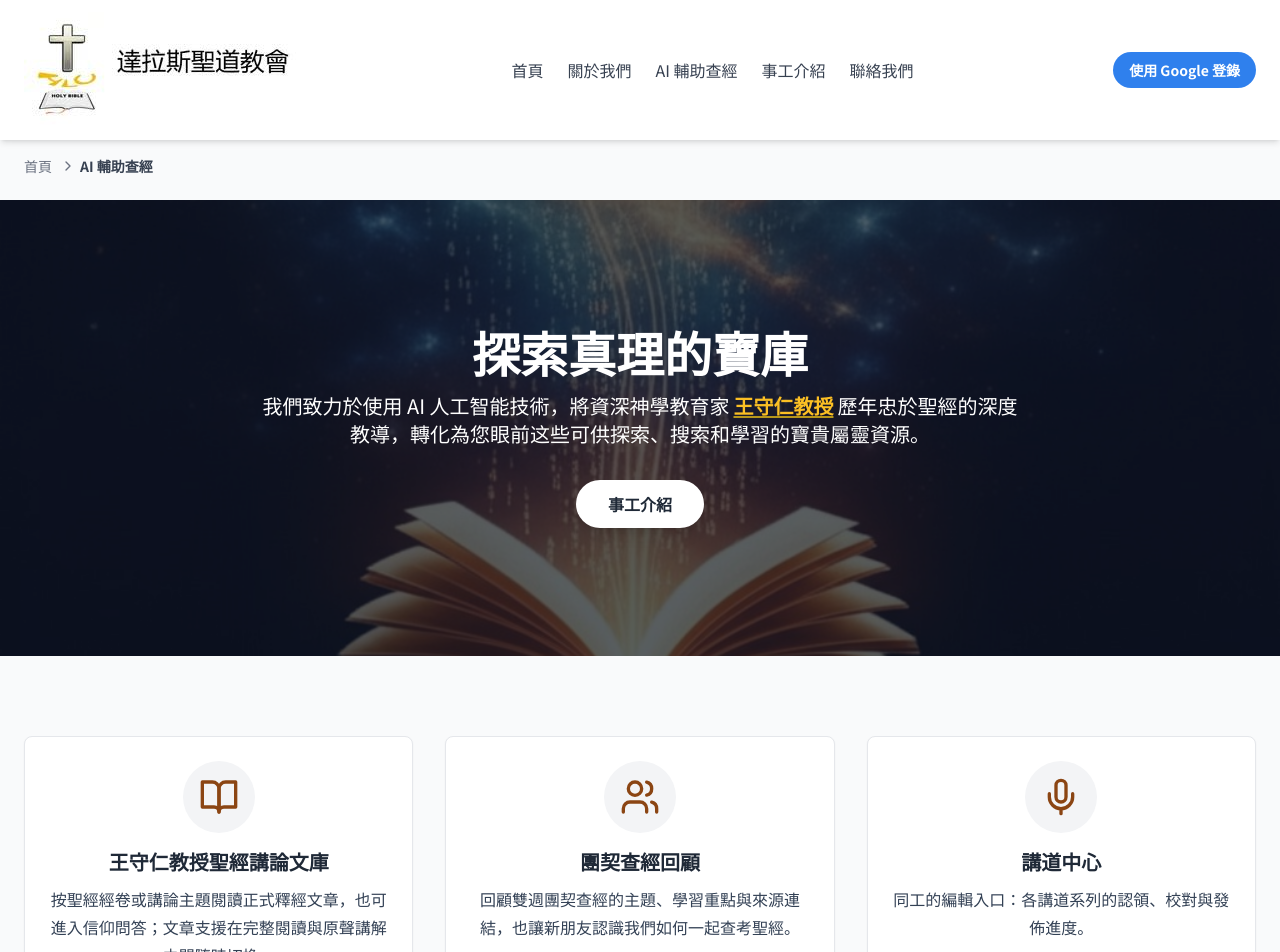
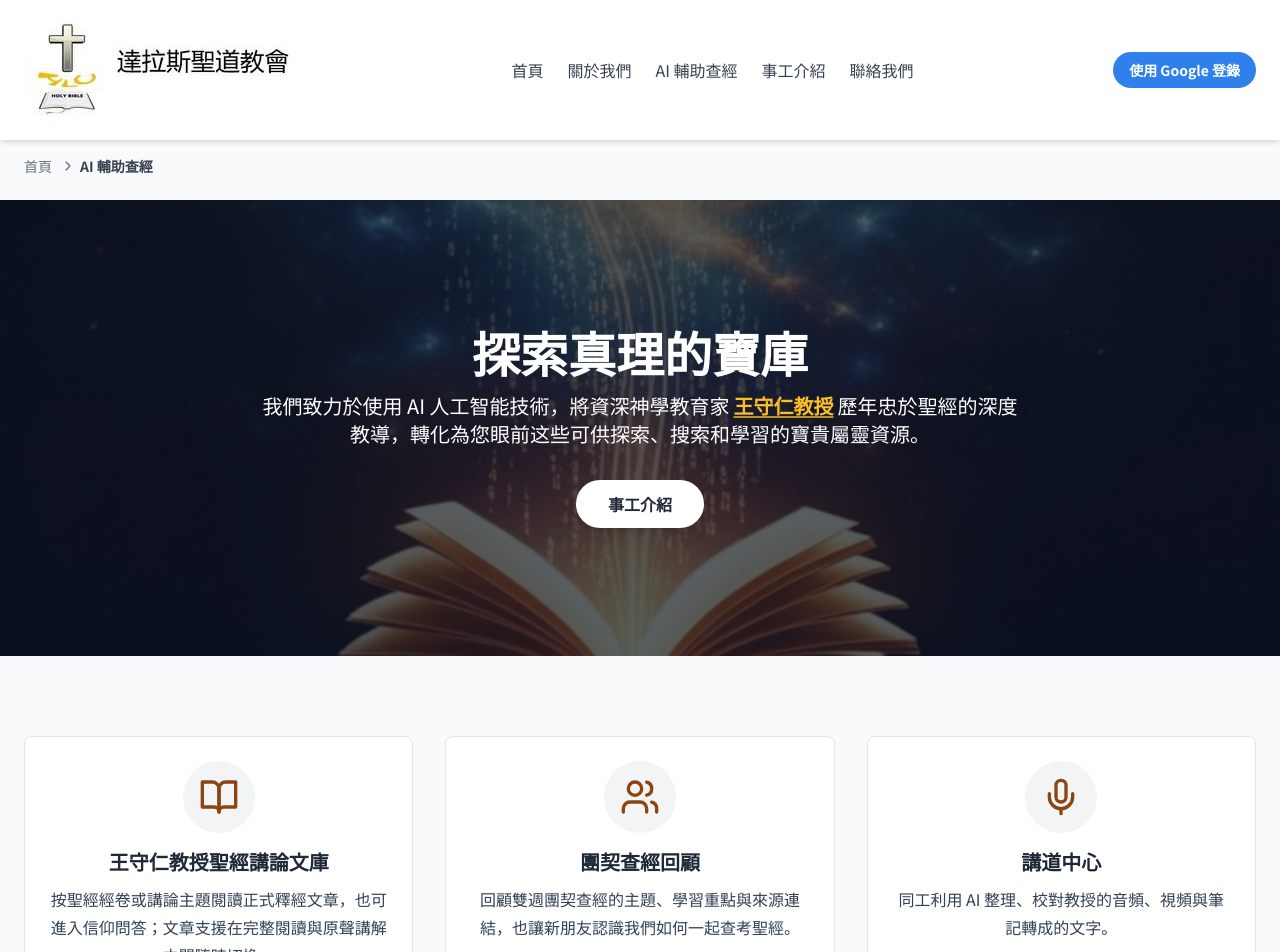
Before and after one commit to junyang168/smart-answer, a Next.js app in the folder web/: page /resources in a window 1280 px wide. Shown: the top 952 px of the page. Built offline with nearby package versions, Linux system fonts and the light colour scheme; no server answers.

Commit message:
fix(web): 講道中心 card description in the owner's words
Co-Authored-By: Claude Opus 5.5 <noreply@anthropic.com>
Claude-Session: https://claude.ai/code/session_01UgVhhnHW6R6JNVFJm413Ha

```diff
--- a/web/src/app/components/ResourceCenter.tsx
+++ b/web/src/app/components/ResourceCenter.tsx
@@ -41,7 +41,7 @@ const resourceCardsData = [
   {
     icon: Mic,
     title: '講道中心',
-    description: `同工的編輯入口：各講道系列的認領、校對與發佈進度。`,
+    description: `同工利用 AI 整理、校對教授的音頻、視頻與筆記轉成的文字。`,
     link: '/resources/series',
     linkLabel: '進入講道中心',
     staffOnly: true, // 講道中心是同工的編輯入口（負責人 2026-11-06）
```
